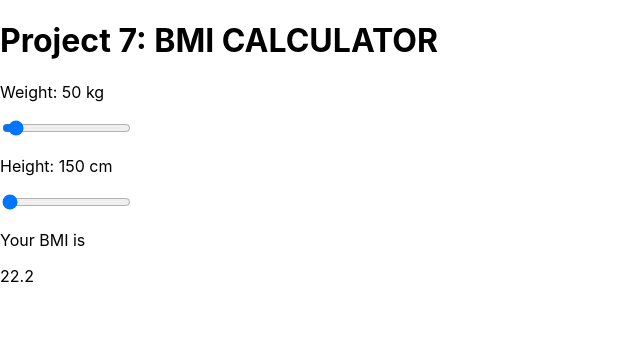
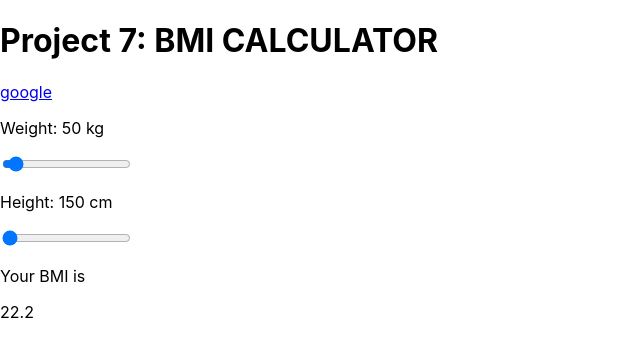
Before and after one commit to roshni27s/react-with-ci-cd, a React (Create React App) app: page / in a window 1280 px wide. Shown: the top 356 px of the page, without its empty margins (0-640 px from the left). Built offline with nearby package versions, Linux system fonts and the light colour scheme.

Commit message:
Update App.js

```diff
--- a/src/App.js
+++ b/src/App.js
@@ -27,6 +27,7 @@ export default function App() {
     <main>
       <h1>Project 7: BMI CALCULATOR</h1>
       <div className="input-section">
+    <a href="www.google.com">google</a>
         <p class="slider-output">Weight: {weight} kg</p>
         <input
           className="input-slider"
```
